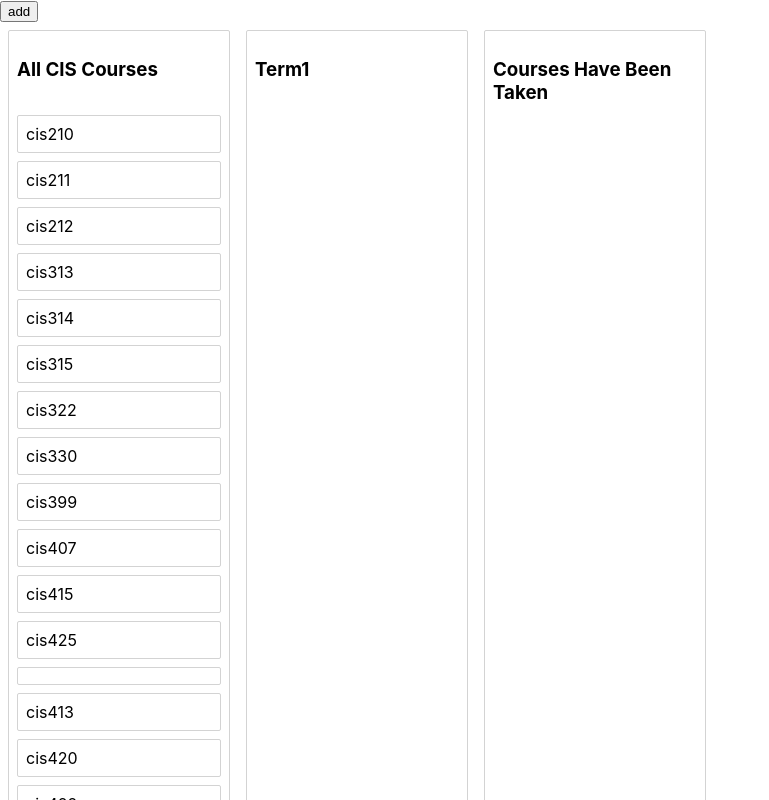
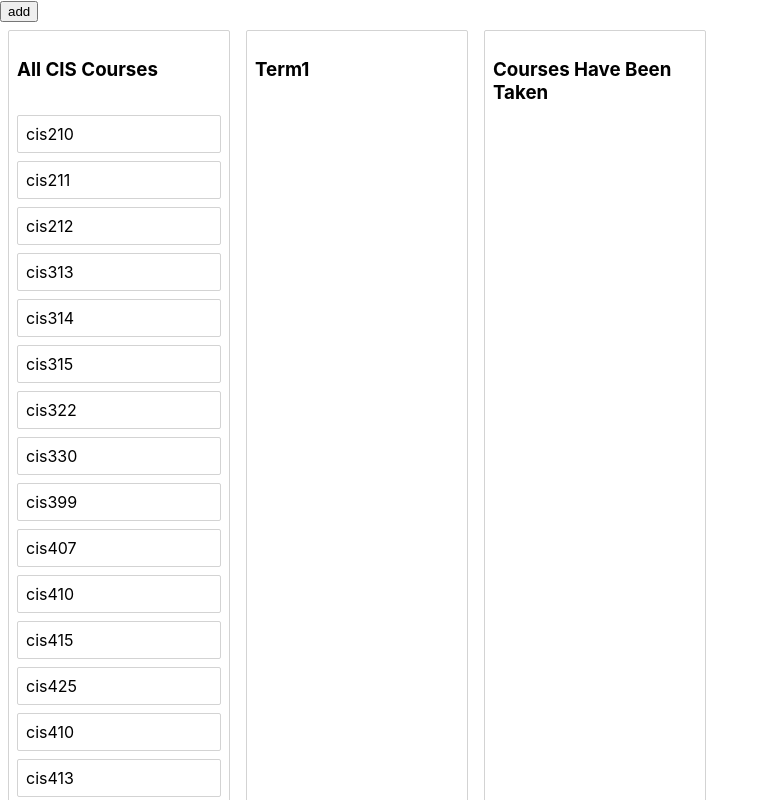
Before and after one commit to zetelight/InsomniHack, a React (Create React App) app: page / in a window 1280 px wide. Shown: the top 800 px of the page, without its empty margins (0-769 px from the left). Built offline with nearby package versions, Linux system fonts and the light colour scheme.

Commit message:
clean up

```diff
--- a/src/column.js
+++ b/src/column.js
@@ -1,24 +1,21 @@
 import React from 'react';
 import styled from 'styled-components'
-import Task from "./task";
+import Course from "./course";
 import { Droppable } from 'react-beautiful-dnd'
-
 
 const Container = styled.div`
   margin: 8px;
   border: 1px solid lightgrey;
   border-radius: 2px;
   width: 220px;
-
   display: flex;
   flex-direction: column;
 `;
 const Title = styled.h3`
   padding: 8px;
 `;
-const TaskList = styled.div`
+const CourseList = styled.div`
   padding: 8px;
-
   flex-grow:1;
   min-height:100px;
 `;
@@ -26,28 +23,20 @@ const TaskList = styled.div`
 export default class Column extends React.Component {
     render() {
         return(
-
             <Container>
-
                 <Title>{this.props.column.title}</Title>
-
                 <Droppable droppableId={this.props.column.id}>
                     {provided => (
-                        <TaskList
-                            //innerRef={provided.innerRef}
+                        <CourseList
                             ref={provided.innerRef}
                             {...provided.droppableProps}
                         >
                             {this.props.tasks.map((task,index) =>
-                                <Task key={task.id} task={task} index={index} />
+                                <Course key={task.id} task={task} index={index} />
                             )}
                             {provided.placeholder}
-                        </TaskList>
-
-                    )
-
-                    }
-
+                        </CourseList>
+                    )}
                 </Droppable>
             </Container>
 
--- a/src/initial-data.js
+++ b/src/initial-data.js
@@ -100,8 +100,10 @@ const initialData = {
         {
             id: 'cis410',
             cotent: 'cis410',
+            content: 'cis410',
             isMoveble: false,
             context: 'Different Topic',
+            context: 'Different Topics.',
             preReq: []
         },
         'cis413':
@@ -196,6 +198,7 @@ const initialData = {
         {
             id: 'cis453',
             cotent: 'cis453',
+            content: 'cis453',
             isMoveble: false,
             context: 'Databases, machine learning, artificial intelligence, statistics, and data visualization. Examines data warehouses, data preprocessing, association and classification rule mining, and cluster analysis.',
             preReq: ['cis451']
@@ -237,7 +240,7 @@ const initialData = {
         'columnUnpicked': {
             id: 'columnUnpicked',
             title: 'All CIS Courses',
-            taskIds: ['cis210', 'cis211', 'cis212', 'cis313', 'cis314', 'cis315', 'cis322', 'cis330', 'cis399', 'cis407', 'cis415', 'cis425', 'cis410', 'cis413', 'cis420', 'cis422', 'cis427', 'cis431', 'cis432', 'cis433', 'cis441', 'cis443', 'cis445', 'cis451', 'cis453', 'cis461', 'cis471', 'cis472', 'noncis']
+            taskIds: ['cis210', 'cis211', 'cis212', 'cis313', 'cis314', 'cis315', 'cis322', 'cis330', 'cis399', 'cis407', 'cis410','cis415', 'cis425', 'cis410', 'cis413', 'cis420', 'cis422', 'cis427', 'cis431', 'cis432', 'cis433', 'cis441', 'cis443', 'cis445', 'cis451', 'cis453', 'cis461', 'cis471', 'cis472', 'noncis']
         },
         'columnTaken': {
             id: 'columnTaken',
--- a/src/testdata.js
+++ /dev/null
@@ -1,30 +0,0 @@
-const testdata = {
-    tasks: {
-        "task-1": { id: "task-1", content: "CIS210" , isMoveable: true},
-        "task-2": { id: "task-2", content: "CIS211" , isMoveable: false},
-        "task-3": { id: "task-3", content: "CIS212" , isMoveable: false},
-        "task-4": { id: "task-4", content: "CIS313" , isMoveable: false}
-
-    },
-    columns: {
-        "column-1": {
-            id: "column-1",
-            title: "unselected",
-            taskIds: ["task-1", "task-2", "task-3", "task-4"]
-        },
-        "column-2": {
-            id: "column-2",
-            title: "term plan",
-            taskIds: []
-        },
-        "column-3": {
-            id: "column-3",
-            title: "taken",
-            taskIds: []
-        }
-    },
-    // Facilitate reordering of the columns
-    columnOrder: ["column-1", "column-2", "column-3"]
-};
-
-export default testdata;
```
Also changed, not shown: src/App.js (+3 -12 lines), src/course.js (renamed from src/task.js, +3 -7 lines), 1 other file (tests, documents, lock files or other folders).
